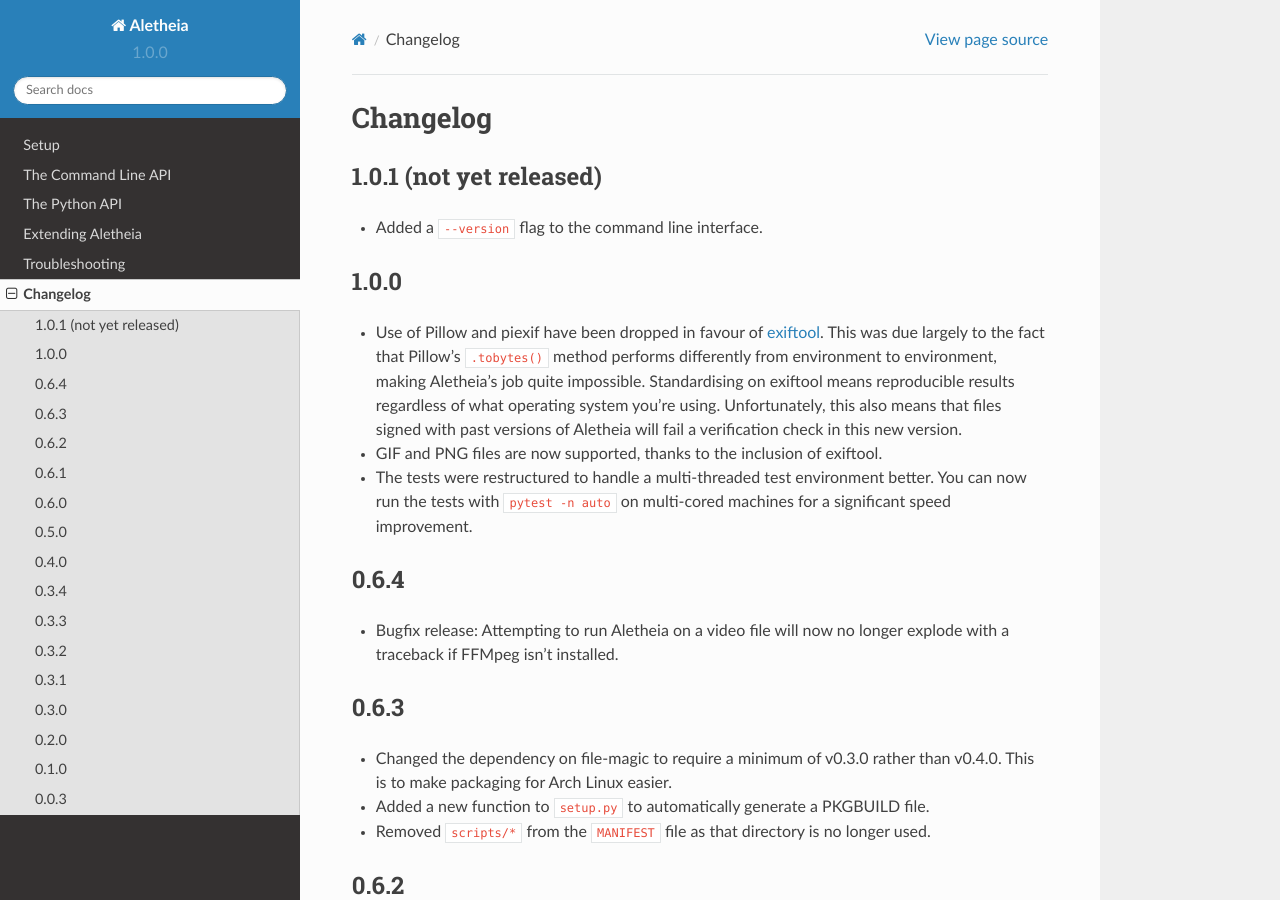
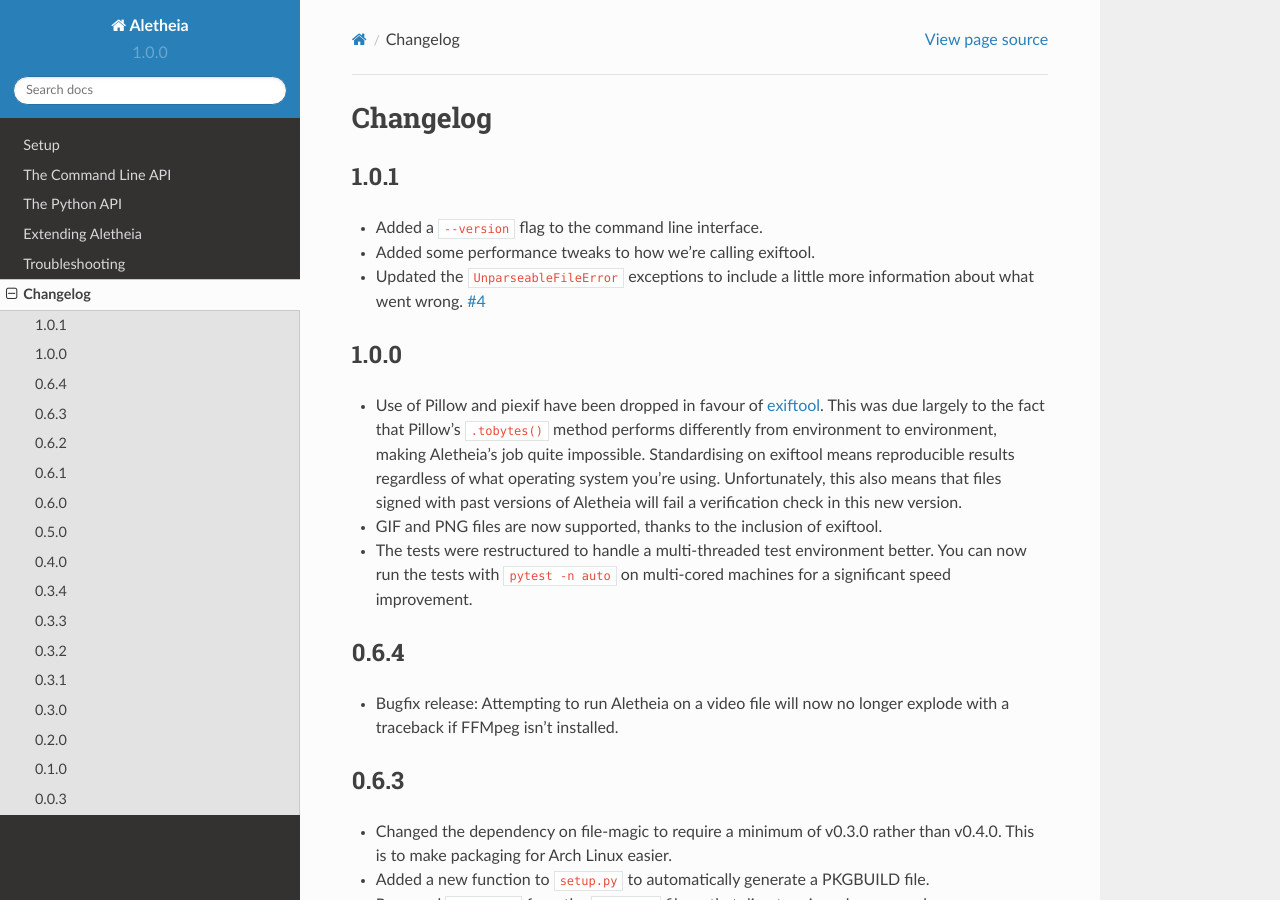
Before and after one commit to danielquinn/pyletheia, a Sphinx documentation site: the page built from docs/changelog.rst, in a window 1280 px wide and 900 px high. Built offline with Sphinx 7.4.7 and the Read the Docs theme 2.0.0, drawn with Linux system fonts in a browser that asks for light colours.

Commit message:
Update for 1.0.1

```diff
--- a/docs/changelog.rst
+++ b/docs/changelog.rst
@@ -3,10 +3,15 @@
 Changelog
 #########
 
-1.0.1 (not yet released)
-========================
+1.0.1
+=====
 
 * Added a ``--version`` flag to the command line interface.
+* Added some performance tweaks to how we're calling exiftool.
+* Updated the ``UnparseableFileError`` exceptions to include a little more
+  information about what went wrong.  `#4`_
+
+.. _#4: https://github.com/danielquinn/pyletheia/issues/4
 
 
 1.0.0
```
